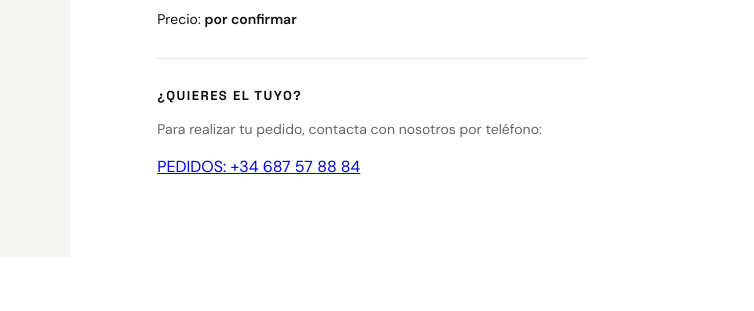
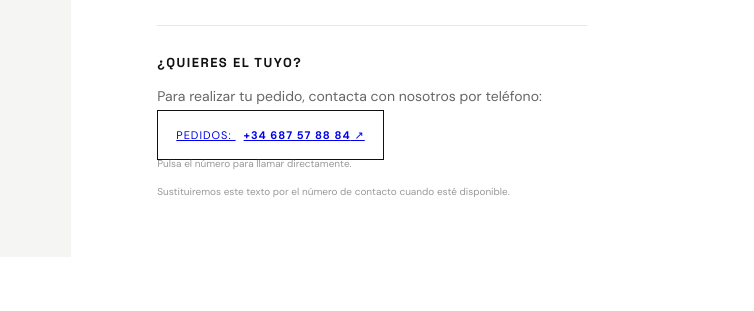
Before and after one commit to steelwave-sports/steelwave-sports.github.io, a plain HTML site: page index.html in a window 1280 px wide. Both pictures are taken after a click on the button 227 px from the left and 621 px from the top of the page. Shown: the part 435-746 px from the top of the page, 526-1280 px from the left. Drawn offline with Linux system fonts and the light colour scheme.

Commit message:
Update contact information section in index.html

```diff
--- a/index.html
+++ b/index.html
@@ -62,9 +62,13 @@
           <div class="detail-rule"></div>
           <h2>¿QUIERES EL TUYO?</h2>
           <p class="order-copy">Para realizar tu pedido, contacta con nosotros por teléfono:</p>
-<a href="tel:+34687578884">
-  PEDIDOS: +34 687 57 88 84
-</a></strong></div>
+<a class="phone-placeholder"
+   href="tel:+34687578884">
+  PEDIDOS: <strong>+34 687 57 88 84</strong> ↗
+</a>
+<p class="small-note">
+  Pulsa el número para llamar directamente.
+</p>
           <p class="small-note">Sustituiremos este texto por el número de contacto cuando esté disponible.</p>
         </div>
       </div>
```
